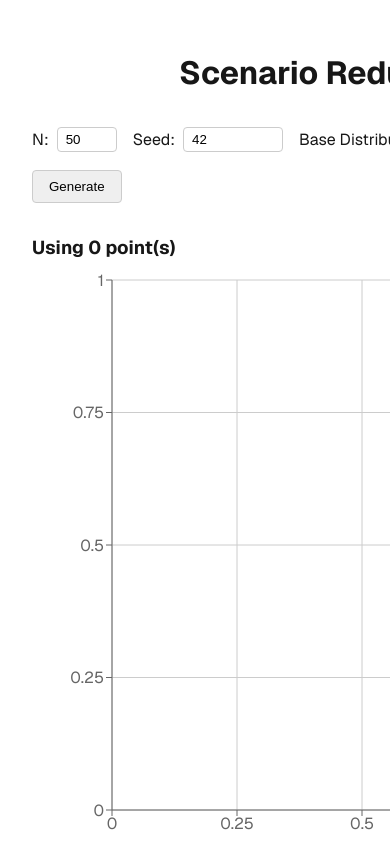
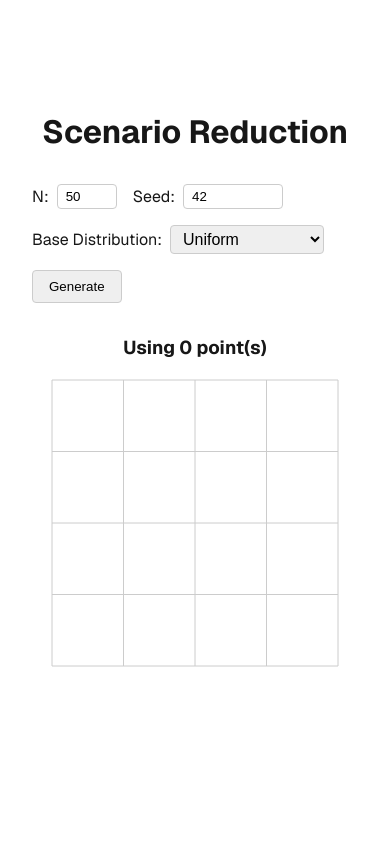
Before and after one commit to privet-kitty/scenario-reduction, a Next.js app: page / in a window 390 px wide. Shown: the top 868 px of the page. After the commit the page ends 844 px from the top, so only its background shows below. Built offline with nearby package versions, Linux system fonts and the light colour scheme.

Commit message:
Introduce ResponsiveContainer for mobile

```diff
--- a/src/app/page.module.css
+++ b/src/app/page.module.css
@@ -229,6 +229,13 @@ a.secondary {
   padding-left: 8px;
 }
 
+.currentVisualization {
+  width: 100%;
+  display: flex;
+  flex-direction: column;
+  align-items: center;
+}
+
 /* Enable hover only on non-touch devices */
 @media (hover: hover) and (pointer: fine) {
   a.primary:hover {
--- a/src/components/ScatterDistributions.tsx
+++ b/src/components/ScatterDistributions.tsx
@@ -12,6 +12,7 @@ import {
   Tooltip,
   ZAxis,
   TooltipProps,
+  ResponsiveContainer,
 } from "recharts";
 
 type VisualizerProps = {
@@ -30,7 +31,6 @@ const MIN_MAX_DATA_POINTS = [
   { x: 100, y: 100, z: 1 },
 ];
 
-// カスタムツールチップコンポーネント
 const CustomTooltip = ({ active, payload }: TooltipProps<number, string>) => {
   if (active && payload && payload.length) {
     return (
@@ -51,6 +51,9 @@ const CustomTooltip = ({ active, payload }: TooltipProps<number, string>) => {
   return null;
 };
 
+/**
+ * FIXME: Currently width and height are only used to calculate the aspect ratio
+ */
 export const ScatterDistributions: React.FC<VisualizerProps> = ({
   distribution1,
   distribution2,
@@ -88,20 +91,19 @@ export const ScatterDistributions: React.FC<VisualizerProps> = ({
   if (!mounted) return null;
 
   return (
-    <ScatterChart
-      width={width}
-      height={height}
-      margin={{ top: 20, right: 20, bottom: 20, left: 20 }}
-    >
+    <ResponsiveContainer aspect={width / height} width="100%" minWidth={300}>
+      <ScatterChart margin={{ top: 20, right: 20, bottom: 20, left: 20 }}>
         <CartesianGrid />
         <XAxis
           type="number"
+          hide={true}
           dataKey="x"
           domain={[bounds.xMin, bounds.xMax]}
           allowDataOverflow={true}
         />
         <YAxis
           type="number"
+          hide={true}
           dataKey="y"
           domain={[bounds.yMin, bounds.yMax]}
           allowDataOverflow={true}
@@ -139,5 +141,6 @@ export const ScatterDistributions: React.FC<VisualizerProps> = ({
           />
         )}
       </ScatterChart>
+    </ResponsiveContainer>
   );
 };
```
Lines whose indentation alone changed are shown as unchanged.
